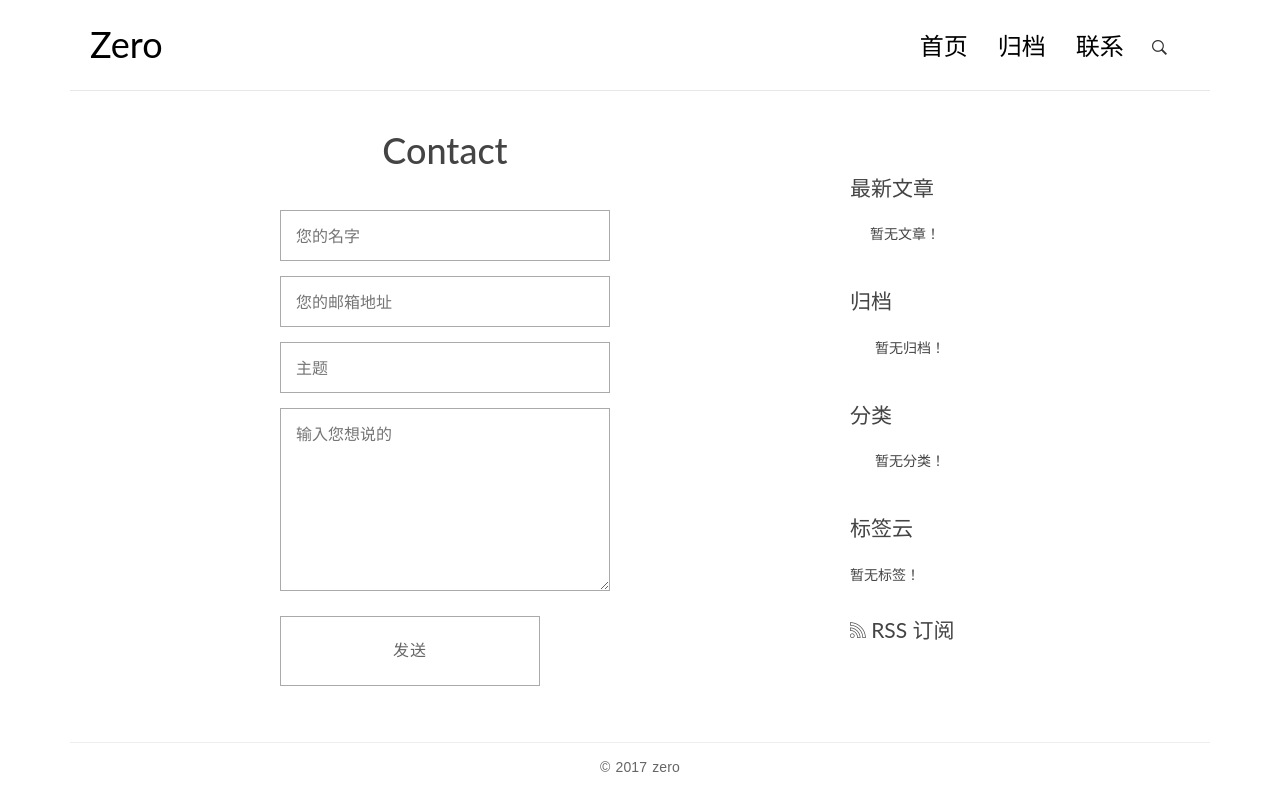
After one commit to wenhaoChan/blogproject, a Django app: page /contact/ in a window 1280 px wide. The commit adds this page. Run offline with Django 3.2, Linux system fonts and the light colour scheme; data that the repository does not hold is empty; some libraries are stand-ins or nearby versions.

Commit message:
添加归档和联系功能

```diff
--- a/blog/urls.py
+++ b/blog/urls.py
@@ -5,8 +5,9 @@ app_name = 'blog'
 urlpatterns = [
     url(r'^$', views.IndexView.as_view(), name='index'),  # as_view 将类视图转换成函数视图
     url(r'^post/(?P<pk>[0-9]+)/$', views.PostDetailView.as_view(), name='detail'),
+    url(r'^archives/$', views.ArchivesListView.as_view(), name='archivesList'),
     url(r'^archives/(?P<year>[0-9]{4})/(?P<month>[0-9]{1,2})/$', views.ArchivesView.as_view(), name='archives'),
     url(r'^category/(?P<pk>[0-9]+)/$', views.CategoryView.as_view(), name='category'),
     url(r'^tag/(?P<pk>[0-9]+)/$', views.TagView.as_view(), name='tag'),
-    # url(r'^search/$', views.search, name='search'),
+    url(r'^contact/$', views.contact, name='contact'),
 ]
--- a/blog/views.py
+++ b/blog/views.py
@@ -163,6 +163,14 @@ class CategoryView(IndexView):
     # return render(request, 'blog/index.html', context={'post_list': post_list})
 
 
+class ArchivesListView(IndexView):
+    template_name = 'blog/archives.html'
+    paginate_by = 0
+
+    def get_queryset(self):
+        return super(ArchivesListView, self).get_queryset().all()
+
+
 class ArchivesView(IndexView):
     def get_queryset(self):
         return super(ArchivesView, self).get_queryset().\
@@ -257,3 +265,8 @@ def search(request):
     post_list = Post.objects.filter(Q(title__icontains=q) | Q(body__icontains=q))
     return render(request, 'blog/index.html', {'error_msg': error_msg,
                                                'post_list': post_list})
+
+
+def contact(request):
+
+    return render(request, 'contact/contact.html')
--- a/templates/base.html
+++ b/templates/base.html
@@ -11,7 +11,7 @@
 
     <!-- css -->
     <link rel="stylesheet" href="http://code.ionicframework.com/ionicons/2.0.1/css/ionicons.min.css">
-    <link rel="stylesheet" href="{% static 'blog/css/bootstrap.min.css' %}">
+    <link href="https://cdn.bootcss.com/bootstrap/3.3.7/css/bootstrap.min.css" rel="stylesheet">
     <link rel="stylesheet" href="{% static 'blog/css/pace.css' %}">
     <link rel="stylesheet" href="{% static 'blog/css/custom.css' %}">
     <link rel="stylesheet" href="{% static 'blog/css/highlights/emacs.css' %}">
@@ -44,9 +44,9 @@
                     <div class="collapse navbar-collapse" id="bs-example-navbar-collapse-1">
                         <ul class="nav navbar-nav navbar-right">
                             <li class="cl-effect-11"><a href="{% url 'blog:index' %}" data-hover="首页">首页</a></li>
-                            <li class="cl-effect-11"><a href="full-width.html" data-hover="博客">博客</a></li>
-                            <li class="cl-effect-11"><a href="about.html" data-hover="关于">关于</a></li>
-                            <li class="cl-effect-11"><a href="contact.html" data-hover="联系">联系</a></li>
+{#                            <li class="cl-effect-11"><a href="full-width.html" data-hover="博客">博客</a></li>#}
+                            <li class="cl-effect-11"><a href="{% url 'blog:archivesList' %}" data-hover="归档">归档</a></li>
+                            <li class="cl-effect-11"><a href="{% url 'blog:contact' %}" data-hover="联系">联系</a></li>
                         </ul>
                     </div><!-- /.navbar-collapse -->
                 </nav>
@@ -64,7 +64,7 @@
     </header>
 </div>
 <div class="copyrights">Collect from <a href="http://www.cssmoban.com/">网页模板</a></div>
-<div class="copyrights">Modified by <a href="http://zmrenwu.com/">追梦人物的博客</a></div>
+<div class="copyrights">Modified by <a href="http://www.zerochan.xin/">zero的博客</a></div>
 
 <div class="content-body">
     <div class="container">
@@ -143,7 +143,7 @@
     <div class="container">
         <div class="row">
             <div class="col-md-12">
-                <p class="copyright">&copy 2017 zero</a>修改
+                <p class="copyright">&copy 2017 zero</a>
                 </p>
             </div>
         </div>
@@ -156,15 +156,15 @@
     <nav>
         <ul>
             <li><a href="{% url 'blog:index' %}">首页</a></li>
-            <li><a href="full-width.html">博客</a></li>
-            <li><a href="about.html">关于</a></li>
+{#            <li><a href="full-width.html">博客</a></li>#}
+            <li><a href="{% url 'blog:archivesList' %}">归档</a></li>
             <li><a href="contact.html">联系</a></li>
         </ul>
     </nav>
 </div>
 <!-- js -->
-<script src="{% static 'blog/js/jquery-2.1.3.min.js' %}"></script>
-<script src="{% static 'blog/js/bootstrap.min.js' %}"></script>
+<script src="https://cdn.bootcss.com/jquery/2.1.3/jquery.min.js"></script>
+<script src="https://cdn.bootcss.com/bootstrap/3.3.7/js/bootstrap.min.js"></script>
 <script src="{% static 'blog/js/pace.min.js' %}"></script>
 <script src="{% static 'blog/js/modernizr.custom.js' %}"></script>
 <script src="{% static 'blog/js/script.js' %}"></script>
--- /dev/null
+++ b/templates/contact/contact.html
@@ -0,0 +1,19 @@
+{% extends 'base.html' %}
+{% block main %}
+    <h1 class="page-title">Contact</h1>
+    <article class="post">
+        <div class="entry-content clearfix">
+            <form action="#" method="post" class="contact-form">
+                <div class="row">
+                    <div class="col-md-6 col-md-offset-3">
+                        <input type="text" name="name" placeholder="您的名字" required>
+                        <input type="email" name="email" placeholder="您的邮箱地址" required>
+                        <input type="text" name="subject" placeholder="主题" required>
+                        <textarea name="message" rows="7" placeholder="输入您想说的" required></textarea>
+                        <button class="btn-send btn-5 btn-5b ion-ios-paperplane"><span>发送</span></button>
+                    </div>
+                </div>
+            </form>
+        </div>
+    </article>
+{% endblock main %}
```
Also changed, not shown: templates/blog/archives.html (added, +27 -0 lines).
